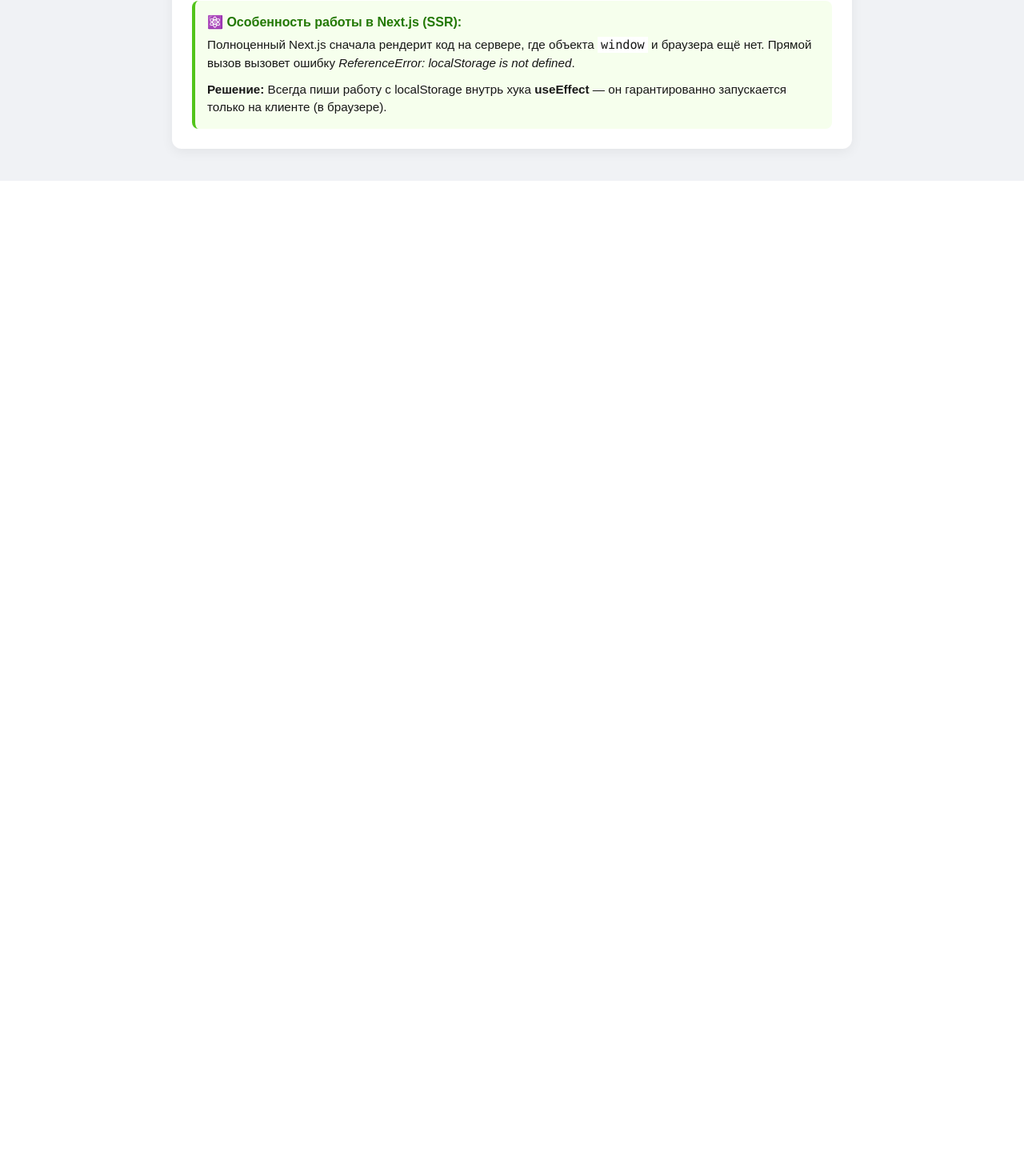
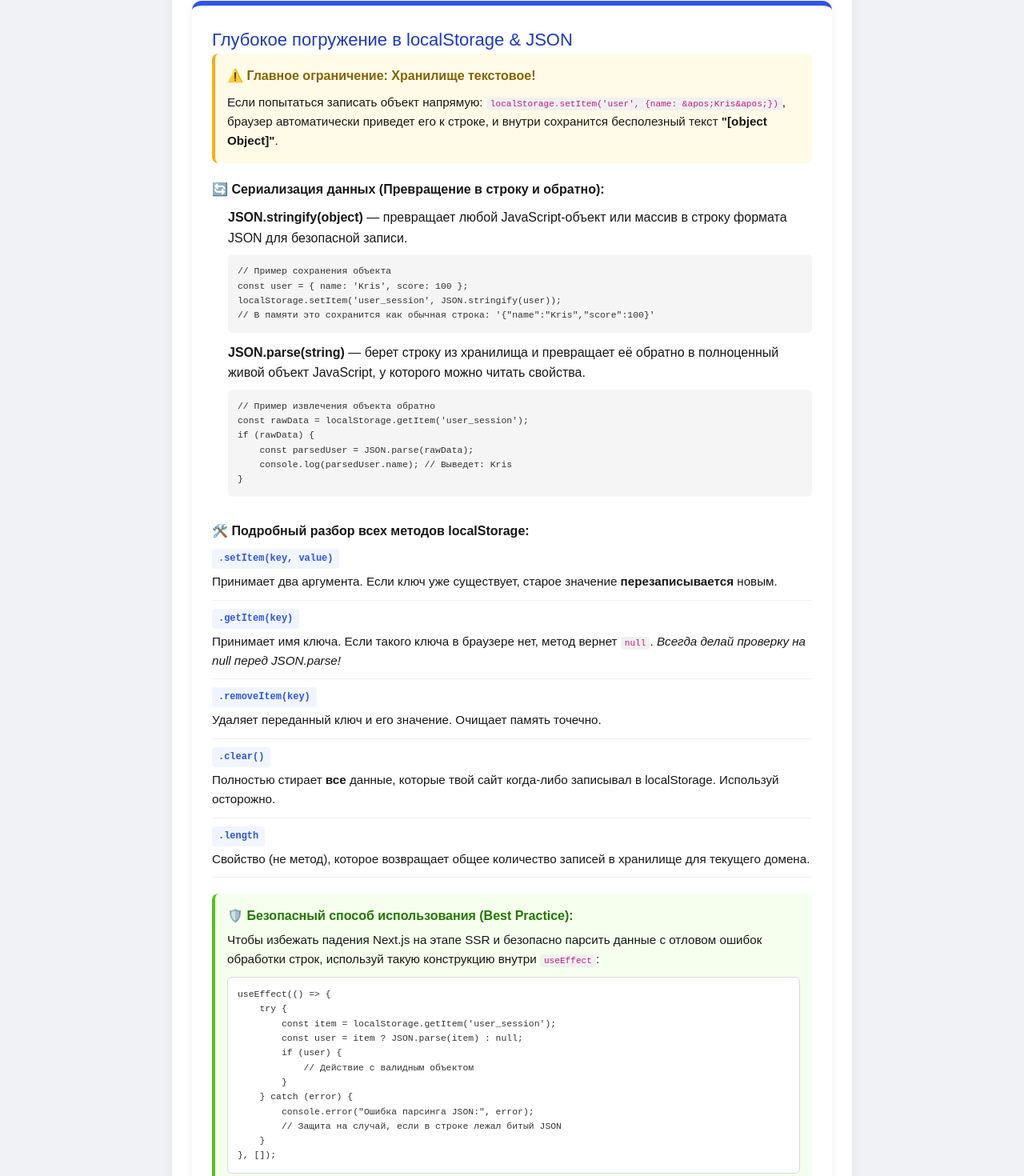
Before and after one commit to tymanskaya/next, a Next.js app: page /localStorage in a window 1280 px wide. Shown: the part 920-2390 px from the top of the page at 80% size. Before the commit the page ends 1146 px from the top, so only its background shows below. Built offline with nearby package versions, Linux system fonts and the light colour scheme.

Commit message:
git/localStorage/Основные методы

```diff
--- a/app/localStorage/page.tsx
+++ b/app/localStorage/page.tsx
@@ -1,4 +1,45 @@
 export default function Page() {
+    const codeInline = {
+        backgroundColor: '#f0f0f0',
+        padding: '2px 5px',
+        borderRadius: '4px',
+        fontFamily: 'monospace',
+        fontSize: '0.9em',
+        color: '#c41d7f'
+    };
+
+    const codeBlock = {
+        display: 'block',
+        backgroundColor: '#f5f5f5',
+        padding: '12px',
+        borderRadius: '6px',
+        fontFamily: 'monospace',
+        fontSize: '0.88em',
+        color: '#333',
+        overflowX: 'auto',
+        margin: '8px 0 0 0',
+        whiteSpace: 'pre-wrap'
+    };
+
+    const methodRowStyle = {
+        display: 'flex',
+        flexDirection: 'column',
+        gap: '4px',
+        paddingBottom: '10px',
+        borderBottom: '1px solid #f0f0f0'
+    };
+
+    const methodCodeStyle = {
+        backgroundColor: '#f0f5ff',
+        padding: '3px 8px',
+        borderRadius: '4px',
+        fontFamily: 'monospace',
+        fontSize: '0.92em',
+        color: '#2f54eb',
+        alignSelf: 'flex-start',
+        fontWeight: 'bold'
+    };
+
     return (
         <div style={{
             display: 'flex',
@@ -99,7 +140,110 @@ export default function Page() {
                             При чтении верни обратно в объект через <code style={{ backgroundColor: '#fff', padding: '1px 4px' }}>JSON.parse()</code>.
                         </p>
                     </div>
+                    <section style={{
+                        backgroundColor: '#fff',
+                        padding: '25px',
+                        borderRadius: '12px',
+                        borderTop: '6px solid #2f54eb',
+                        boxShadow: '0 4px 15px rgba(0,0,0,0.06)',
+                        fontFamily: 'sans-serif',
+                        lineHeight: '1.6'
+                    }}>
+                        <h2 style={{ marginTop: 0, color: '#1d39c4', fontSize: '22px' }}>Глубокое погружение в localStorage &amp; JSON</h2>
 
+                        <div style={{ display: 'flex', flexDirection: 'column', gap: '20px' }}>
+
+                            {/* Блок 1: Почему нужны stringify и parse */}
+                            <div style={{ backgroundColor: '#fffbe6', padding: '15px', borderRadius: '8px', borderLeft: '4px solid #faad14' }}>
+                                <p style={{ fontWeight: 'bold', margin: '0 0 8px 0', color: '#856404' }}>⚠️ Главное ограничение: Хранилище текстовое!</p>
+                                <p style={{ margin: 0, fontSize: '0.95em' }}>
+                                    Если попытаться записать объект напрямую: <code style={codeInline}>localStorage.setItem(&apos;user&apos;, {"{name: &apos;Kris&apos;}"})</code>,
+                                    браузер автоматически приведет его к строке, и внутри сохранится бесполезный текст <b>&quot;[object Object]&quot;</b>.
+                                </p>
+                            </div>
+
+                            {/* Блок 2: Разбор методов преобразования */}
+                            <div>
+                                <p style={{ fontWeight: 'bold', margin: '0 0 10px 0' }}>🔄 Сериализация данных (Превращение в строку и обратно):</p>
+                                <ul style={{ margin: 0, paddingLeft: '20px', display: 'flex', flexDirection: 'column', gap: '12px' }}>
+                                    <li>
+                                        <b>JSON.stringify(object)</b> &mdash; превращает любой JavaScript-объект или массив в строку формата JSON для безопасной записи.
+                                        <pre style={codeBlock}>
+{`// Пример сохранения объекта
+const user = { name: 'Kris', score: 100 };
+localStorage.setItem('user_session', JSON.stringify(user));
+// В памяти это сохранится как обычная строка: '{"name":"Kris","score":100}'`}
+                    </pre>
+                                    </li>
+                                    <li>
+                                        <b>JSON.parse(string)</b> &mdash; берет строку из хранилища и превращает её обратно в полноценный живой объект JavaScript, у которого можно читать свойства.
+                                        <pre style={codeBlock}>
+{`// Пример извлечения объекта обратно
+const rawData = localStorage.getItem('user_session');
+if (rawData) {
+    const parsedUser = JSON.parse(rawData);
+    console.log(parsedUser.name); // Выведет: Kris
+}`}
+                    </pre>
+                                    </li>
+                                </ul>
+                            </div>
+
+                            {/* Блок 3: Полный разбор API */}
+                            <div>
+                                <p style={{ fontWeight: 'bold', margin: '10px 0 10px 0' }}>🛠️ Подробный разбор всех методов localStorage:</p>
+                                <div style={{ display: 'flex', flexDirection: 'column', gap: '10px' }}>
+
+                                    <div style={methodRowStyle}>
+                                        <code style={methodCodeStyle}>.setItem(key, value)</code>
+                                        <p style={{ margin: 0, fontSize: '0.95em' }}>Принимает два аргумента. Если ключ уже существует, старое значение <b>перезаписывается</b> новым.</p>
+                                    </div>
+
+                                    <div style={methodRowStyle}>
+                                        <code style={methodCodeStyle}>.getItem(key)</code>
+                                        <p style={{ margin: 0, fontSize: '0.95em' }}>Принимает имя ключа. Если такого ключа в браузере нет, метод вернет <code style={codeInline}>null</code>. <i>Всегда делай проверку на null перед JSON.parse!</i></p>
+                                    </div>
+
+                                    <div style={methodRowStyle}>
+                                        <code style={methodCodeStyle}>.removeItem(key)</code>
+                                        <p style={{ margin: 0, fontSize: '0.95em' }}>Удаляет переданный ключ и его значение. Очищает память точечно.</p>
+                                    </div>
+
+                                    <div style={methodRowStyle}>
+                                        <code style={methodCodeStyle}>.clear()</code>
+                                        <p style={{ margin: 0, fontSize: '0.95em' }}>Полностью стирает <b>все</b> данные, которые твой сайт когда-либо записывал в localStorage. Используй осторожно.</p>
+                                    </div>
+
+                                    <div style={methodRowStyle}>
+                                        <code style={methodCodeStyle}>.length</code>
+                                        <p style={{ margin: 0, fontSize: '0.95em' }}>Свойство (не метод), которое возвращает общее количество записей в хранилище для текущего домена.</p>
+                                    </div>
+
+                                </div>
+                            </div>
+
+                            {/* Блок 4: Безопасный кастомный хук для React/Next.js */}
+                            <div style={{ backgroundColor: '#f6ffed', padding: '15px', borderRadius: '8px', borderLeft: '4px solid #52c41a' }}>
+                                <p style={{ fontWeight: 'bold', margin: '0 0 5px 0', color: '#237804' }}>🛡️ Безопасный способ использования (Best Practice):</p>
+                                <p style={{ fontSize: '0.95em', margin: '0 0 10px 0' }}>Чтобы избежать падения Next.js на этапе SSR и безопасно парсить данные с отловом ошибок обработки строк, используй такую конструкцию внутри <code style={codeInline}>useEffect</code>:</p>
+                                <pre style={{...codeBlock, backgroundColor: '#fff', border: '1px solid #d9d9d9'}}>
+{`useEffect(() => {
+    try {
+        const item = localStorage.getItem('user_session');
+        const user = item ? JSON.parse(item) : null;
+        if (user) {
+            // Действие с валидным объектом
+        }
+    } catch (error) {
+        console.error("Ошибка парсинга JSON:", error);
+        // Защита на случай, если в строке лежал битый JSON
+    }
+}, []);`}
+            </pre>
+                            </div>
+
+                        </div>
+                    </section>
                     {/* Особенность в Next.js */}
                     <div style={{ backgroundColor: '#f6ffed', padding: '15px', borderRadius: '8px', borderLeft: '4px solid #52c41a' }}>
                         <p style={{ fontWeight: 'bold', margin: '0 0 5px 0', color: '#237804' }}>⚛️ Особенность работы в Next.js (SSR):</p>
@@ -113,6 +257,8 @@ export default function Page() {
                 </div>
             </section>
 
+
+
         </div>
         </div>
     );
```
